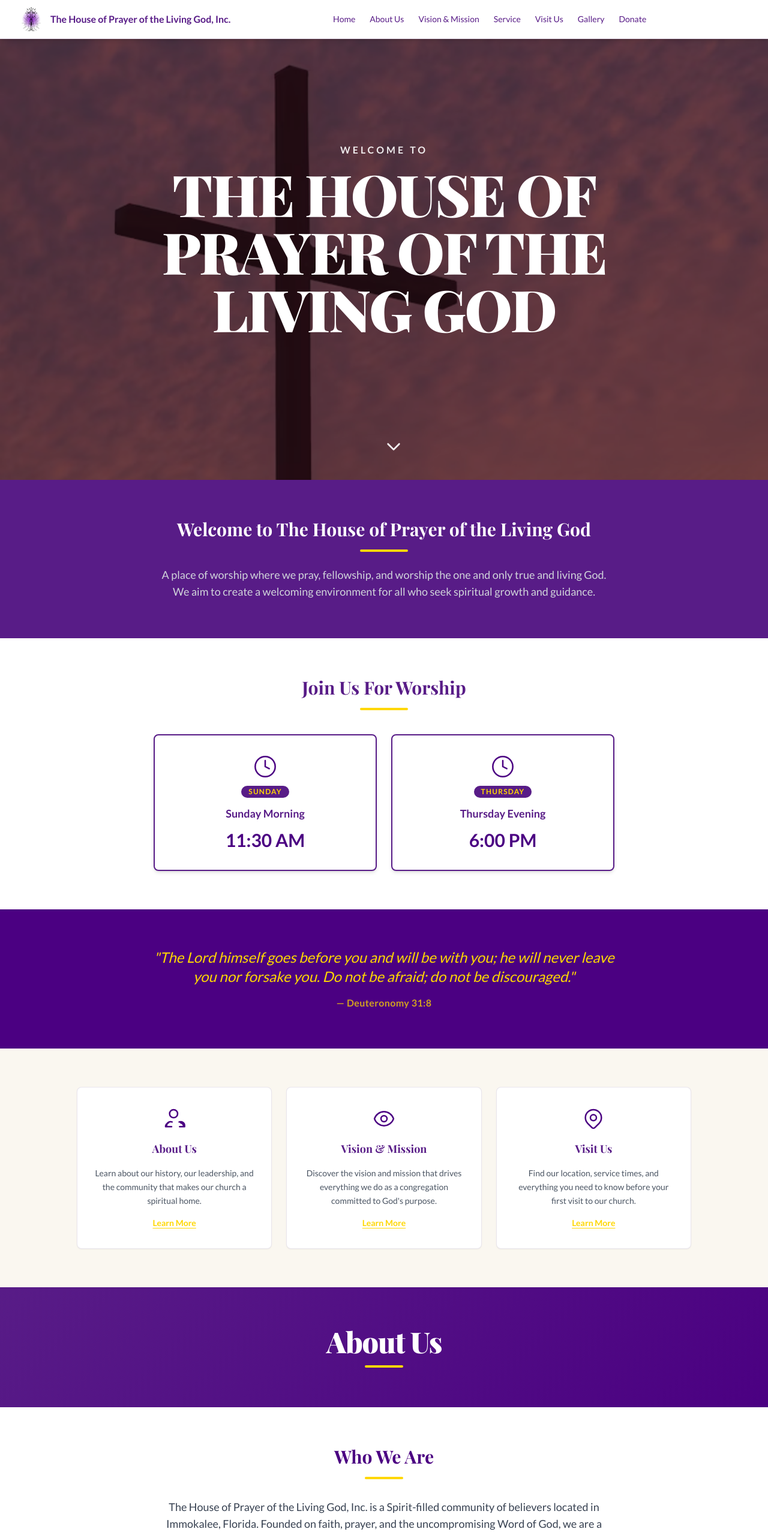
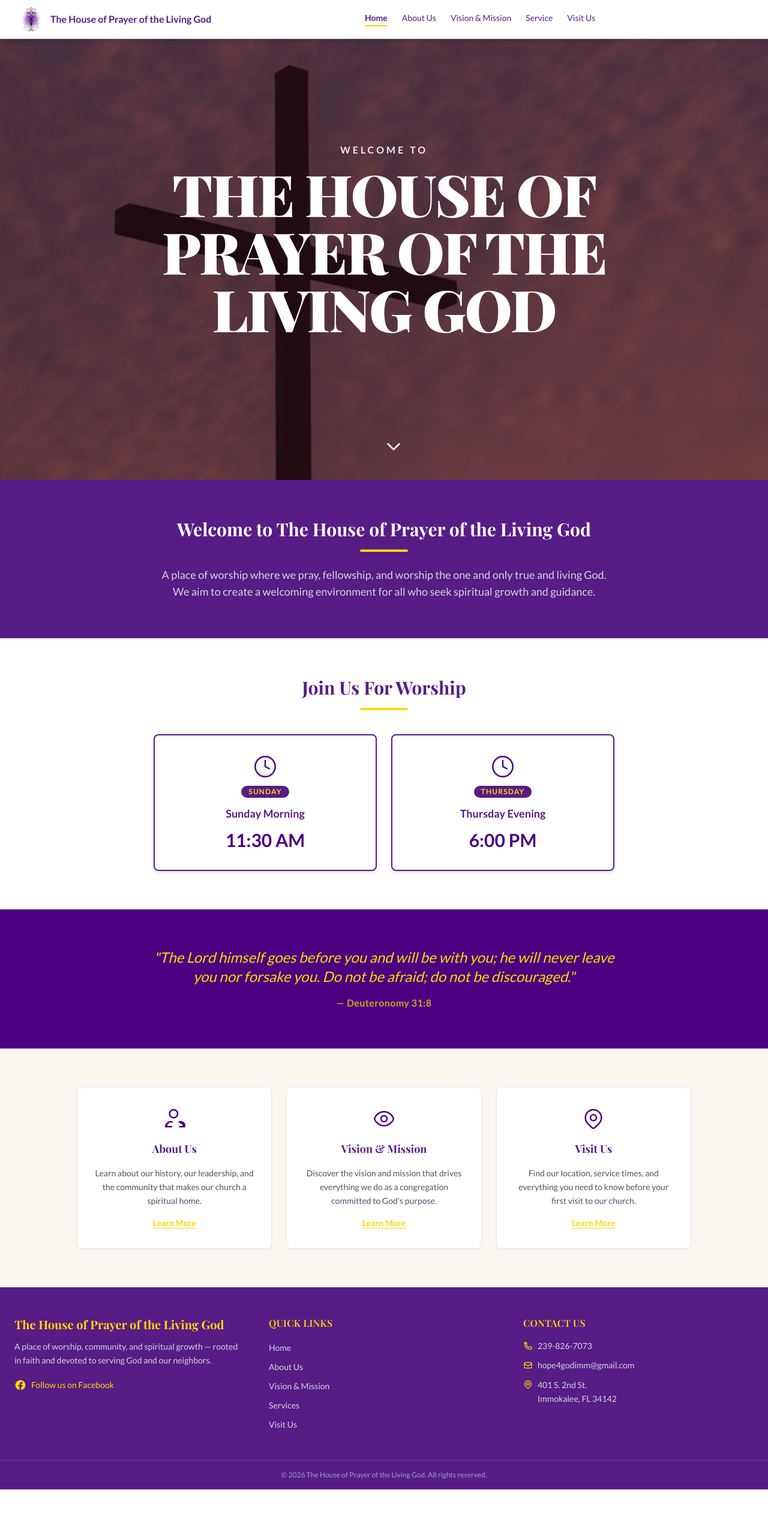
Before and after one commit to edge6-ux/House-of-Prayer, a React (Create React App) app: page / in a window 1280 px wide. Shown: the top 2559 px of the page at 60% size. After the commit the page ends 2483 px from the top, so only its background shows below. Built offline with nearby package versions, Linux system fonts and the light colour scheme.

Commit message:
Add react-router-dom for per-page routing

```diff
--- a/package.json
+++ b/package.json
@@ -9,6 +9,7 @@
     "@testing-library/user-event": "^13.5.0",
     "react": "^19.2.5",
     "react-dom": "^19.2.5",
+    "react-router-dom": "^7.14.0",
     "react-scripts": "5.0.1",
     "web-vitals": "^2.1.4"
   },
--- a/src/App.js
+++ b/src/App.js
@@ -1,3 +1,4 @@
+import { BrowserRouter, Routes, Route } from "react-router-dom";
 import Navbar from "./components/Navbar";
 import Footer from "./components/Footer";
 import Home from "./pages/Home";
@@ -8,17 +9,21 @@ import VisitUs from "./pages/VisitUs";
 
 function App() {
   return (
+    <BrowserRouter>
       <div className="flex flex-col min-h-screen">
         <Navbar />
         <main className="flex-grow">
-        <Home />
-        <About />
-        <VisionMission />
-        <Service />
-        <VisitUs />
+          <Routes>
+            <Route path="/" element={<Home />} />
+            <Route path="/about" element={<About />} />
+            <Route path="/vision" element={<VisionMission />} />
+            <Route path="/service" element={<Service />} />
+            <Route path="/visit" element={<VisitUs />} />
+          </Routes>
         </main>
         <Footer />
       </div>
+    </BrowserRouter>
   );
 }
 
--- a/src/components/Footer.jsx
+++ b/src/components/Footer.jsx
@@ -1,11 +1,11 @@
+import { Link } from "react-router-dom";
+
 const quickLinks = [
-  { label: "Home", href: "#home" },
-  { label: "About Us", href: "#about" },
-  { label: "Vision & Mission", href: "#vision" },
-  { label: "Services", href: "#services" },
-  { label: "Visit Us", href: "#visit" },
-  { label: "Gallery", href: "#gallery" },
-  { label: "Donate", href: "#donate" },
+  { label: "Home", to: "/" },
+  { label: "About Us", to: "/about" },
+  { label: "Vision & Mission", to: "/vision" },
+  { label: "Services", to: "/service" },
+  { label: "Visit Us", to: "/visit" },
 ];
 
 export default function Footer() {
@@ -20,7 +20,7 @@ export default function Footer() {
               className="text-xl font-bold leading-snug"
               style={{ color: "#FFD700" }}
             >
-              The House of Prayer of the Living God, Inc.
+              The House of Prayer of the Living God
             </h2>
             <p className="text-sm text-gray-300 leading-relaxed">
               A place of worship, community, and spiritual growth — rooted in
@@ -57,13 +57,13 @@ export default function Footer() {
             </h3>
             <ul className="flex flex-col gap-2">
               {quickLinks.map((link) => (
-                <li key={link.href}>
-                  <a
-                    href={link.href}
+                <li key={link.to}>
+                  <Link
+                    to={link.to}
                     className="text-sm text-gray-300 transition-colors hover:text-white"
                   >
                     {link.label}
-                  </a>
+                  </Link>
                 </li>
               ))}
             </ul>
@@ -117,7 +117,7 @@ export default function Footer() {
         className="border-t py-4 text-center text-xs text-gray-400"
         style={{ borderColor: "rgba(255,215,0,0.2)" }}
       >
-        &copy; {new Date().getFullYear()} The House of Prayer of the Living God, Inc. All rights reserved.
+        &copy; {new Date().getFullYear()} The House of Prayer of the Living God. All rights reserved.
       </div>
     </footer>
   );
--- a/src/components/Hero.jsx
+++ b/src/components/Hero.jsx
@@ -32,8 +32,8 @@ export default function Hero() {
 
       {/* Bottom-center bouncing chevron */}
       <a
-        href="#about"
-        aria-label="Scroll down"
+        href="/about"
+        aria-label="Go to About page"
         className="absolute bottom-8 left-1/2 -translate-x-1/2 z-10 text-white animate-bounce"
       >
         <svg
--- a/src/components/Navbar.jsx
+++ b/src/components/Navbar.jsx
@@ -1,17 +1,17 @@
 import { useState } from "react";
+import { Link, useLocation } from "react-router-dom";
 
 const navLinks = [
-  { label: "Home", href: "#home" },
-  { label: "About Us", href: "#about" },
-  { label: "Vision & Mission", href: "#vision" },
-  { label: "Service", href: "#services" },
-  { label: "Visit Us", href: "#visit" },
-  { label: "Gallery", href: "#gallery" },
-  { label: "Donate", href: "#donate" },
+  { label: "Home", to: "/" },
+  { label: "About Us", to: "/about" },
+  { label: "Vision & Mission", to: "/vision" },
+  { label: "Service", to: "/service" },
+  { label: "Visit Us", to: "/visit" },
 ];
 
 export default function Navbar() {
   const [menuOpen, setMenuOpen] = useState(false);
+  const { pathname } = useLocation();
 
   return (
     <nav
@@ -22,7 +22,7 @@ export default function Navbar() {
         <div className="flex items-center justify-between h-16">
 
           {/* Logo + Church Name */}
-          <a href="#home" className="flex items-center gap-3 flex-shrink-0 hover:opacity-80 transition-opacity">
+          <Link to="/" className="flex items-center gap-3 flex-shrink-0 hover:opacity-80 transition-opacity">
             <img
               src="/button2.png"
               alt="House of Prayer Logo"
@@ -32,21 +32,26 @@ export default function Navbar() {
               className="font-bold text-sm sm:text-base leading-tight max-w-[200px] sm:max-w-xs"
               style={{ color: "#581C87" }}
             >
-              The House of Prayer of the Living God, Inc.
+              The House of Prayer of the Living God
             </span>
-          </a>
+          </Link>
 
           {/* Desktop Nav Links */}
           <div className="hidden lg:flex items-center gap-6">
             {navLinks.map((link) => (
-              <a
-                key={link.href}
-                href={link.href}
+              <Link
+                key={link.to}
+                to={link.to}
                 className="text-sm font-medium transition-colors hover:opacity-70"
-                style={{ color: "#581C87" }}
+                style={{
+                  color: "#581C87",
+                  fontWeight: pathname === link.to ? "700" : "500",
+                  borderBottom: pathname === link.to ? "2px solid #FFD700" : "2px solid transparent",
+                  paddingBottom: "2px",
+                }}
               >
                 {link.label}
-              </a>
+              </Link>
             ))}
           </div>
 
@@ -80,24 +85,20 @@ export default function Navbar() {
           style={{ backgroundColor: "#ffffff", borderColor: "rgba(88,28,135,0.15)" }}
         >
           {navLinks.map((link) => (
-            <a
-              key={link.href}
-              href={link.href}
+            <Link
+              key={link.to}
+              to={link.to}
               onClick={() => setMenuOpen(false)}
               className="text-sm font-medium py-1 border-b transition-opacity hover:opacity-70"
-              style={{ color: "#581C87", borderColor: "rgba(88,28,135,0.1)" }}
+              style={{
+                color: "#581C87",
+                borderColor: "rgba(88,28,135,0.1)",
+                fontWeight: pathname === link.to ? "700" : "500",
+              }}
             >
               {link.label}
-            </a>
+            </Link>
           ))}
-          <a
-            href="#donate"
-            onClick={() => setMenuOpen(false)}
-            className="mt-2 text-center px-4 py-2 rounded font-semibold text-sm transition-opacity hover:opacity-80"
-            style={{ backgroundColor: "#581C87", color: "#ffffff" }}
-          >
-            Give Now
-          </a>
         </div>
       )}
     </nav>
--- a/src/pages/Home.jsx
+++ b/src/pages/Home.jsx
@@ -1,3 +1,4 @@
+import { Link } from "react-router-dom";
 import Hero from "../components/Hero";
 import FadeIn from "../components/FadeIn";
 
@@ -100,7 +101,7 @@ function Scripture() {
 /* ─── Section 5 – Quick Links ───────────────────────────────────────────── */
 const quickCards = [
   {
-    href: "#about",
+    to: "/about",
     label: "About Us",
     description:
       "Learn about our history, our leadership, and the community that makes our church a spiritual home.",
@@ -111,7 +112,7 @@ const quickCards = [
     ),
   },
   {
-    href: "#vision",
+    to: "/vision",
     label: "Vision & Mission",
     description:
       "Discover the vision and mission that drives everything we do as a congregation committed to God's purpose.",
@@ -123,7 +124,7 @@ const quickCards = [
     ),
   },
   {
-    href: "#visit",
+    to: "/visit",
     label: "Visit Us",
     description:
       "Find our location, service times, and everything you need to know before your first visit to our church.",
@@ -142,7 +143,7 @@ function QuickLinks() {
       <div className="max-w-5xl mx-auto">
         <div className="grid grid-cols-1 sm:grid-cols-3 gap-6">
           {quickCards.map((card, i) => (
-            <FadeIn key={card.href} delay={i * 120}>
+            <FadeIn key={card.to} delay={i * 120}>
               <div
                 className="flex flex-col items-center text-center gap-4 bg-white rounded-lg px-6 py-8 shadow-sm border h-full"
                 style={{ borderColor: "rgba(46,0,84,0.1)" }}
@@ -152,13 +153,13 @@ function QuickLinks() {
                   {card.label}
                 </h3>
                 <p className="text-sm text-gray-600 leading-relaxed">{card.description}</p>
-                <a
-                  href={card.href}
+                <Link
+                  to={card.to}
                   className="mt-auto text-sm font-semibold transition-opacity hover:opacity-75"
                   style={{ color: "#FFD700", textDecoration: "underline", textUnderlineOffset: "3px" }}
                 >
                   Learn More
-                </a>
+                </Link>
               </div>
             </FadeIn>
           ))}
```
Also changed, not shown: 1 other file (tests, documents, lock files or other folders). Lines whose indentation alone changed are shown as unchanged.
